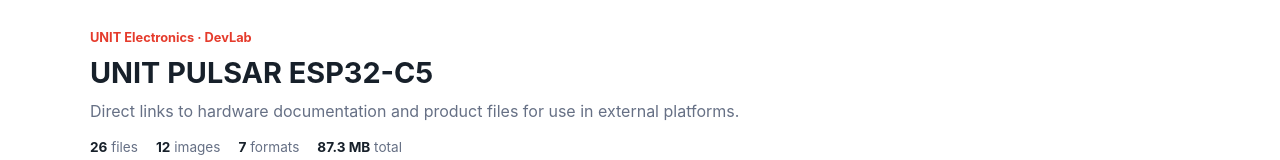
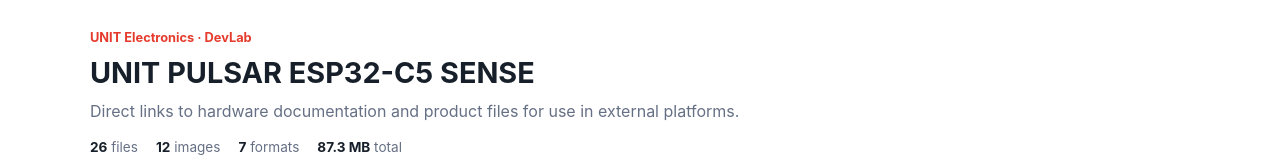
Before and after one commit to UNIT-Electronics-MX/unit_pulsar_esp32_c5, a plain HTML site: page docs/hardware/index.html in a window 1280 px wide. Shown: the top 160 px of the page. Drawn offline with Linux system fonts and the light colour scheme.

Commit message:
Auto-update hardware documentation

```diff
--- a/docs/hardware/index.html
+++ b/docs/hardware/index.html
@@ -3,8 +3,8 @@
 <head>
   <meta charset="UTF-8">
   <meta name="viewport" content="width=device-width, initial-scale=1.0">
-  <meta name="description" content="UNIT PULSAR ESP32-C5 hardware documentation and downloads">
-  <title>UNIT PULSAR ESP32-C5 | Hardware Resources</title>
+  <meta name="description" content="UNIT PULSAR ESP32-C5 SENSE hardware documentation and downloads">
+  <title>UNIT PULSAR ESP32-C5 SENSE | Hardware Resources</title>
   <style>
     :root {
       --ink: #17202a;
@@ -136,7 +136,7 @@
   <header class="site-header">
     <div class="header-content">
       <p class="eyebrow">UNIT Electronics · DevLab</p>
-      <h1>UNIT PULSAR ESP32-C5</h1>
+      <h1>UNIT PULSAR ESP32-C5 SENSE</h1>
       <p class="subtitle">Direct links to hardware documentation and product files for use in external platforms.</p>
       <div class="summary" aria-label="Resource summary">
         <span><strong>26</strong> files</span>
```
Also changed, not shown: docs/index.html (+3 -3 lines), 3 other files.
